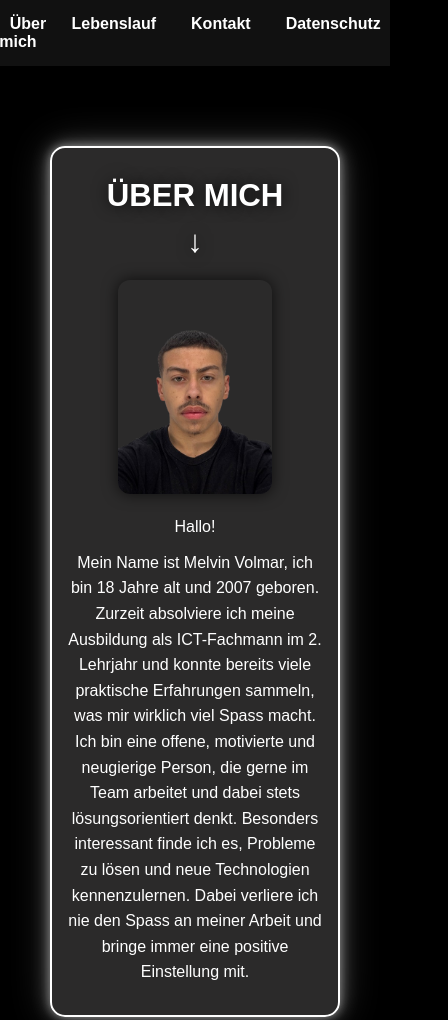
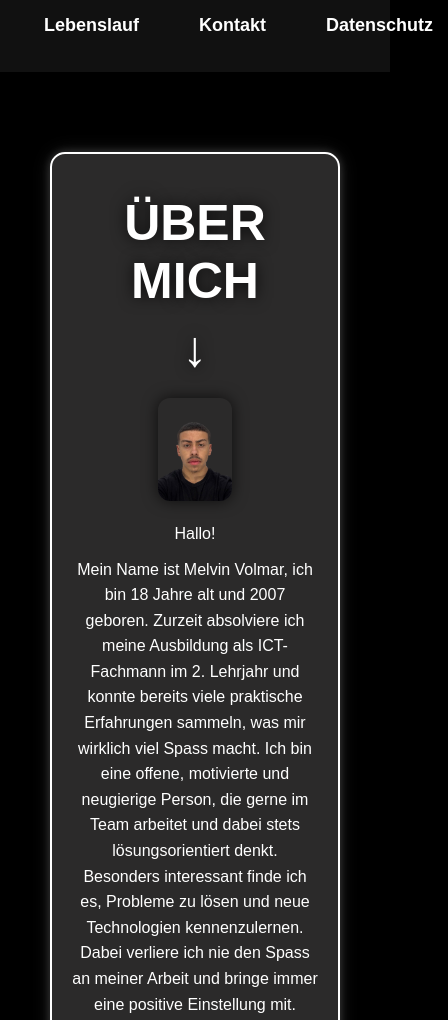
Before and after one commit to bi-it-vom/bi-it-vom, a plain HTML site: page übermich.html in a window 390 px wide. Shown: the top 1020 px of the page, 448 px wide, since content can reach past the window. Drawn offline with Linux system fonts and the light colour scheme.

Commit message:
Add files via upload

```diff
--- a/datenschutz.css
+++ b/datenschutz.css
@@ -1,16 +1,10 @@
-html, body {
-  overflow-x: hidden;
-  width: 100%;
-  margin: 0;
-  padding: 0;
-}
-
 body {
   font-family: Arial, sans-serif;
   background: #000000;
-  min-height: 100vh;
+  margin: 0;
+  padding: 0;
+  min-height: 100vh;   /* Höhe trotzdem voll */
 }
-
 
 
 .kontakt-wrapper {
--- a/lebenslauf.css
+++ b/lebenslauf.css
@@ -43,12 +43,6 @@ body {
     margin: 20px auto;
 }
 
-html, body {
-  overflow-x: hidden;
-  width: 100%;
-  margin: 0;
-  padding: 0;
-}
 
 
 .lebenslauf {
--- a/übermich.css
+++ b/übermich.css
@@ -1,15 +1,11 @@
-/* === Kein horizontales Scrollen + Grundlayout === */
-html, body {
+body, html {
   margin: 0;
   width: 100%;
   min-height: 100vh;
-  overflow-x: hidden;
   background-color: #000;
   color: rgb(191, 190, 194);
-  font-family: Arial, sans-serif;
 }
 
-/* === Canvas-Hintergrund (z. B. Partikel, Animationen) === */
 #canvas {
   position: fixed;
   top: 0;
@@ -17,49 +13,8 @@ html, body {
   bottom: 0;
   left: 0;
   overflow: hidden;
-  z-index: 0;
 }
 
-/* === Navbar === */
-.navbar {
-  width: 100%;
-  background: #111;
-  padding: 15px 0;
-  position: sticky;
-  top: 0;
-  z-index: 1000;
-  text-align: center;
-}
-
-.navbar ul {
-  list-style: none;
-  margin: 0;
-  padding: 0;
-  display: flex;
-  justify-content: center;
-  gap: 30px;
-}
-
-.navbar li {
-  display: inline;
-}
-
-.navbar a {
-  text-decoration: none;
-  color: white;
-  font-size: 18px;
-  font-weight: bold;
-  transition: all 0.3s ease;
-  padding: 8px 15px;
-  border-radius: 5px;
-}
-
-.navbar a:hover {
-  color: #ff00ff;
-  text-shadow: 0 0 10px #ff00ff, 0 0 20px #00f;
-}
-
-/* === Hauptbereich (Lebenslauf) === */
 .lebenslauf {
   position: relative;
   display: flex;
@@ -69,42 +24,38 @@ html, body {
   gap: 30px;
   padding: 50px;
   text-align: center;
-  z-index: 1;
 }
 
-/* === Textbox mit Glow === */
-.text-box {
-  position: relative;
-  background-color: rgba(62, 60, 60, 0.7);
-  padding: 30px 20px;
-  border-radius: 15px;
-  margin: 30px auto;
-  max-width: 800px;
-  text-align: center;
-  border: 2px solid #fff;
-  box-shadow:
-    0 0 10px rgba(255, 255, 255, 0.4),
-    0 0 20px rgba(255, 255, 255, 0.3),
-    0 0 40px rgba(255, 255, 255, 0.2);
-  transition: all 0.3s ease;
-}
 
-.text-box:hover {
-  transform: scale(1.02);
-  box-shadow:
-    0 0 40px rgba(255, 255, 255, 0.5),
-    0 0 300px rgba(255, 255, 255, 0.3),
-    0 0 45px rgba(255, 255, 255, 0.2);
-}
-
-/* === Titel und Text === */
 .text-box h1 {
   font-size: 50px;
   font-weight: 600;
   text-transform: uppercase;
   color: white;
-  text-shadow: 0 0 15px rgba(0, 0, 0, 0.8);
+  text-shadow: 0 0 15px rgba(0,0,0,0.8);
   margin: 10px 0;
+}
+
+.profilbild {
+  width: 30%;
+  max-width: 400px;
+  height: auto;
+  display: block;
+  margin: 20px auto;
+  border-radius: 12px;
+  box-shadow: 0 0 15px rgba(0,0,0,0.7);
+}
+
+
+.text-box {
+  position: relative;
+  background-color: rgba(62,60,60,0.7);
+  padding: 30px 20px;
+  border-radius: 15px;
+  margin: 30px auto;
+  max-width: 800px;
+  z-index: 1;
+  text-align: center;
 }
 
 .text-box p {
@@ -114,18 +65,69 @@ html, body {
   line-height: 1.6;
 }
 
-/* === Profilbild === */
-.profilbild {
-  width: 30%;
-  max-width: 400px;
-  height: auto;
-  display: block;
-  margin: 20px auto;
-  border-radius: 12px;
-  box-shadow: 0 0 15px rgba(0, 0, 0, 0.7);
+
+.back-button {
+  cursor: pointer;
+  padding: 10px 30px;
+  background-color: #ff00888d;
+  color: white;
+  border: none;
+  border-radius: 5px;
+  font-size: 16px;
 }
 
-/* === Back-Button === */
+footer {
+  text-align: center;
+  margin: 20px 0;
+  color: #aaa;
+  font-size: 0.9em;
+}
+
+.text-box {
+  position: relative;
+  background-color: rgba(62,60,60,0.7);
+  padding: 30px 20px;
+  border-radius: 15px;
+  margin: 30px auto;
+  max-width: 800px;
+  z-index: 1;
+  text-align: center;
+
+
+  border: 2px solid #fff;
+  box-shadow:
+    0 0 10px rgba(255,255,255,0.8),
+    0 0 20px rgba(255,255,255,0.6),
+    0 0 40px rgba(255,255,255,0.4);
+}
+
+
+
+.text-box {
+  position: relative;
+  background-color: rgba(62,60,60,0.7);
+  padding: 30px 20px;
+  border-radius: 15px;
+  margin: 30px auto;
+  max-width: 800px;
+  z-index: 1;
+  text-align: center;
+
+
+  box-shadow:
+    0 0 10px rgba(255,255,255,0.2),
+    0 0 20px rgba(255,255,255,0.1);
+  transition: all 0.3s ease;
+}
+
+.text-box:hover {
+  transform: scale(1.02);
+  box-shadow:
+    0 0 40px rgba(255,255,255,0.5),
+    0 0 300px rgba(255,255,255,0.3),
+    0 0 45px rgba(255,255,255,0.2);
+}
+
 .back-button {
   cursor: pointer;
   padding: 10px 30px;
@@ -141,39 +143,8 @@ html, body {
   box-shadow:
     0 0 10px #ff0088,
     0 0 20px #ff0088,
-    0 0 40px rgba(255, 0, 136, 0.7);
+    0 0 40px rgba(255,0,136,0.7);
   transform: scale(1.05);
 }
 
-/* === Footer === */
-footer {
-  text-align: center;
-  margin: 20px 0;
-  color: #aaa;
-  font-size: 0.9em;
-}
-
-/* === Handy-Optimierung === */
-@media (max-width: 600px) {
-  .text-box {
-    max-width: 90%;
-    padding: 20px 15px;
-  }
-
-  .text-box h1 {
-    font-size: 8vw;
-  }
-
-  .profilbild {
-    width: 60%;
-  }
-
-  .navbar ul {
-    gap: 15px;
-  }
-
-  .navbar a {
-    font-size: 16px;
-    padding: 6px 10px;
-  }
-}
+body { font-family: Arial, sans-serif; background: #000000; margin: 0; padding: 0; min-height: 100vh; display: block; /* kein zentrier-Flex für Body */ } /* Navbar bleibt oben */ .navbar { width: 100%; background: #111; /* dunkler Balken */ padding: 15px 0; position: sticky; /* fixiert oben */ top: 0; z-index: 1000; text-align: center; } .navbar ul { list-style: none; margin: 0; padding: 0; display: flex; justify-content: center; gap: 30px; } .navbar li { display: inline; } .navbar a { text-decoration: none; color: white; font-size: 18px; font-weight: bold; transition: all 0.3s ease; padding: 8px 15px; border-radius: 5px; } .navbar a:hover { color: #ff00ff; /* Violett */ text-shadow: 0 0 10px #ff00ff, 0 0 20px #00f; }
```
